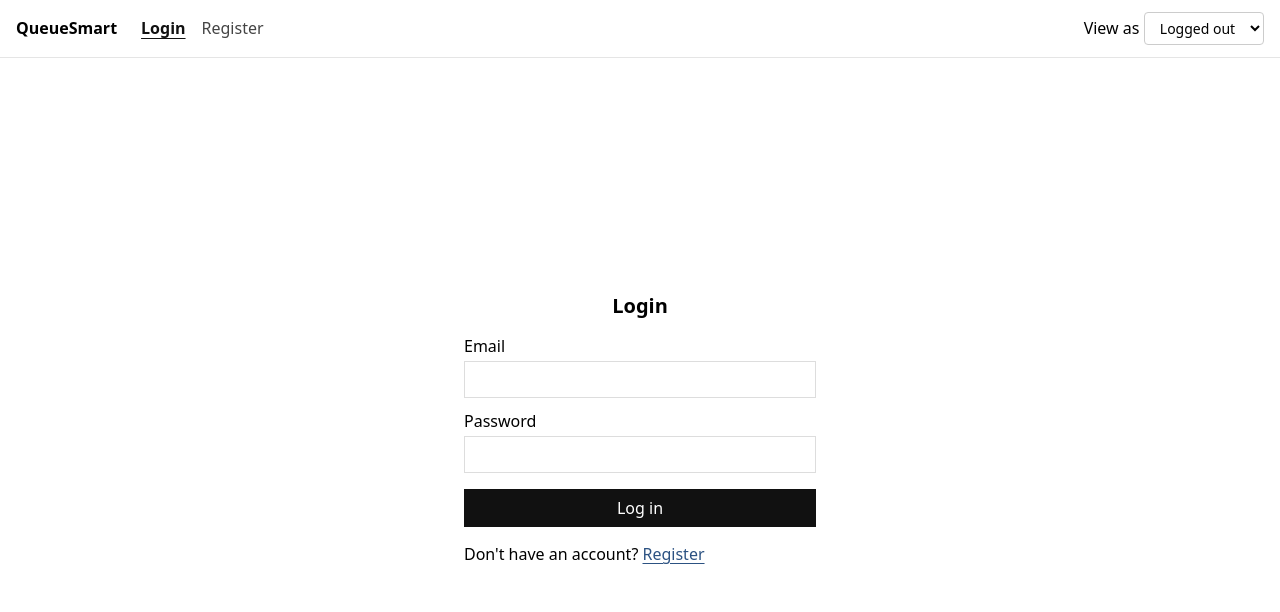
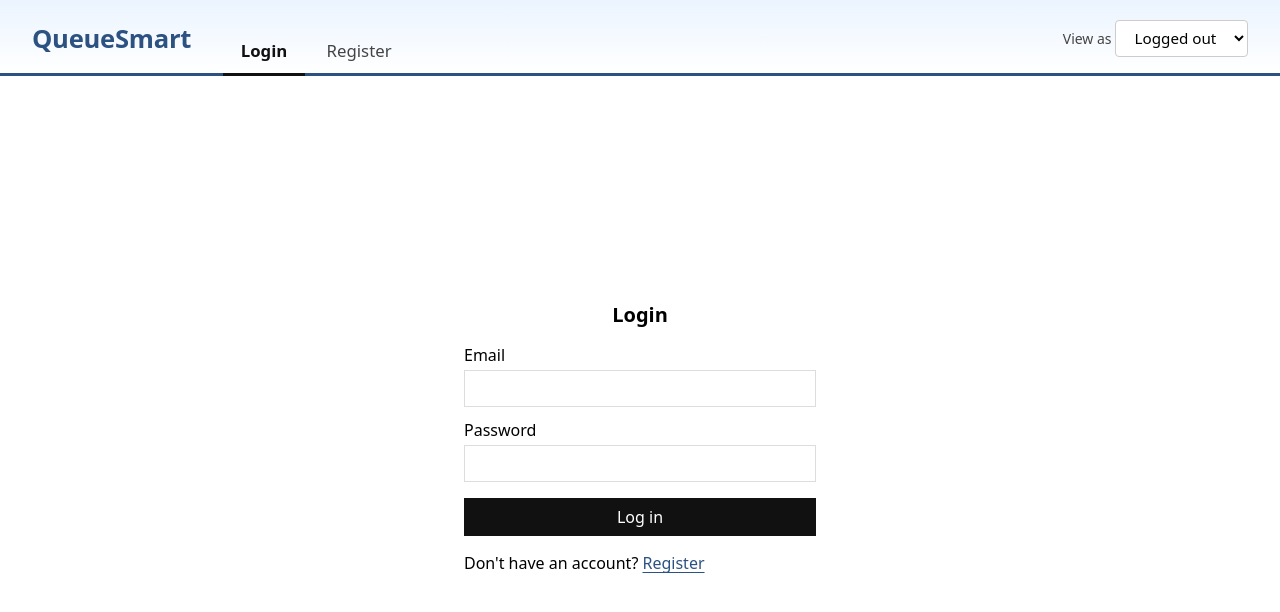
Before and after one commit to tommy-truo/queue-smart, a React (Vite) app in the folder frontend/: page /login in a window 1280 px wide. Shown: the top 612 px of the page. Built offline with nearby package versions, Linux system fonts and the light colour scheme.

Commit message:
Restyle top banner

```diff
--- a/frontend/src/index.css
+++ b/frontend/src/index.css
@@ -33,41 +33,70 @@ a:hover {
 .app-header {
   display: flex;
   align-items: center;
-  gap: 1.5rem;
-  padding: 0.75rem 1rem;
-  border-bottom: 1px solid var(--border-light);
+  gap: 2rem;
+  padding: 1.25rem 2rem 0;
+  border-bottom: 3px solid var(--link);
+  background: linear-gradient(to bottom, #ebf4ff, var(--bg));
+}
+
+.app-header strong {
+  align-self: center;
+  padding-bottom: 1rem;
+  color: var(--link);
+  font-size: 1.6rem;
+  font-weight: 800;
+  letter-spacing: -0.01em;
 }
 
 .app-header nav {
   display: flex;
   flex: 1;
-  gap: 1rem;
+  align-self: stretch;
+  align-items: flex-end;
+  gap: 0.25rem;
 }
 
 .app-header nav a {
+  padding: 0.7rem 1.1rem;
+  border-bottom: 3px solid transparent;
+  margin-bottom: -3px;
   color: var(--text-muted);
+  font-size: 1.05rem;
   text-decoration: none;
 }
 
 .app-header nav a:hover {
   color: var(--text);
+  border-bottom-color: var(--border);
 }
 
 .app-header nav a.active {
-  font-weight: bold;
+  border-bottom-color: var(--text);
   color: var(--text);
-  text-decoration: underline;
-  text-underline-offset: 4px;
+  font-weight: 600;
+}
+
+.app-header label {
+  align-self: center;
+  padding-bottom: 1rem;
+  color: var(--text-muted);
+  font-size: 0.875rem;
 }
 
 .app-header button,
 .app-header select {
-  padding: 0.3rem 0.7rem;
+  align-self: center;
+  margin-bottom: 1rem;
+  padding: 0.4rem 0.9rem;
   border: 1px solid var(--border);
   border-radius: 4px;
   background: var(--bg);
   font: inherit;
-  font-size: 0.875rem;
+  font-size: 0.95rem;
+}
+
+.app-header label select {
+  margin-bottom: 0;
 }
 
 .app-header button {
```
